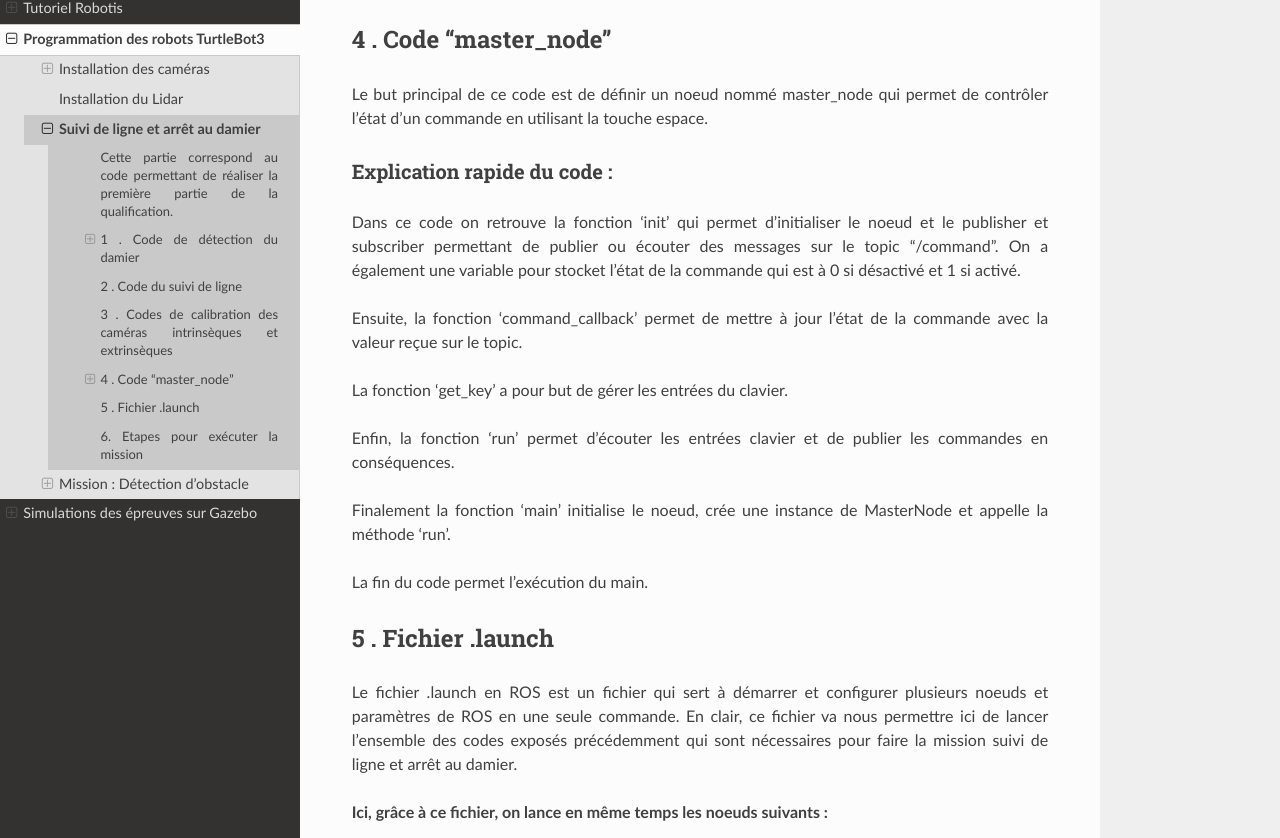
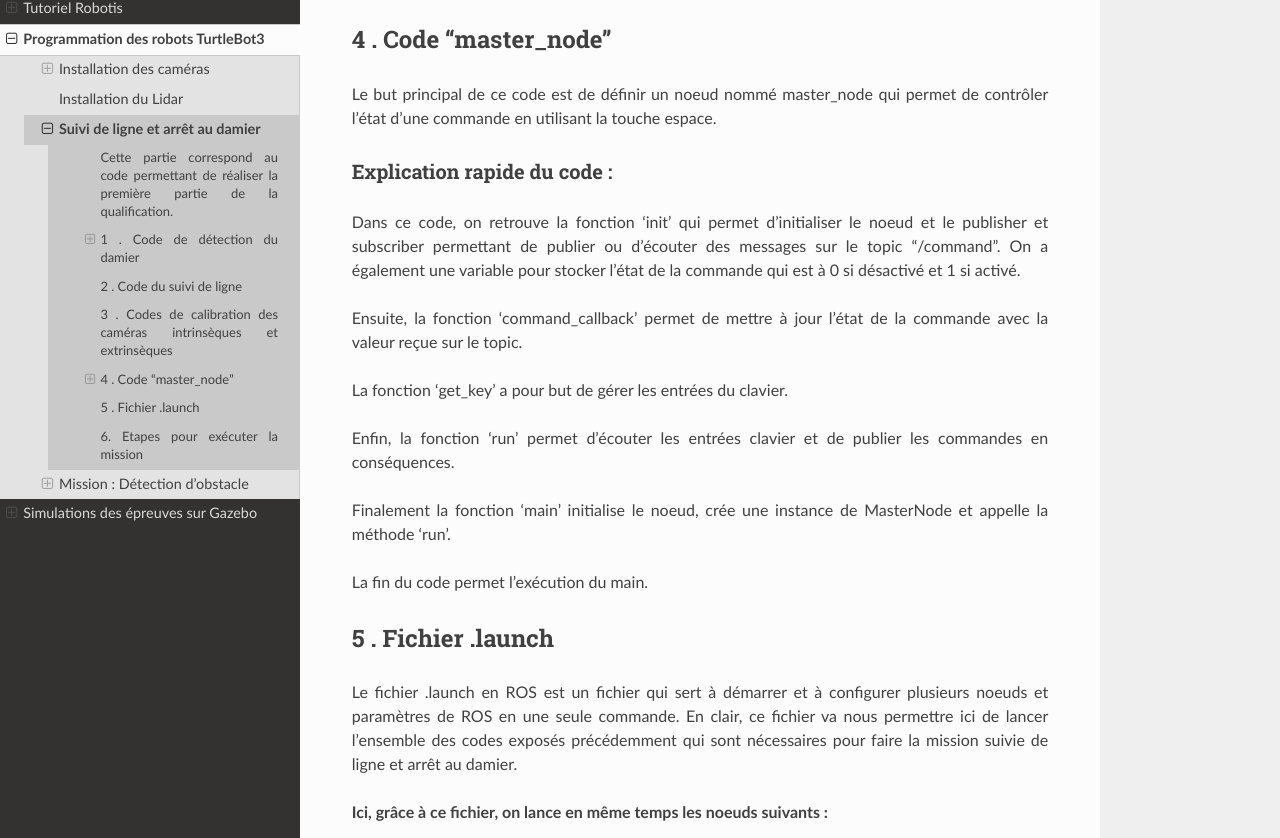
Before and after one commit to ThibaultTostain/insa-strasbourg-URRMC, a Sphinx documentation site: the page built from docs/source/turtlebot_reel/Suivi_de_ligne_et_arret_damier.rst, in a window 1280 px wide and 1400 px high, scrolled down 3026 px. Shown: the part 173-1011 px from the top of the window. Built offline with Sphinx 7.4.7 and the Read the Docs theme 3.1.0, drawn with Linux system fonts in a browser that asks for light colours; some of the changed text lies outside the part shown.

Commit message:
Update Suivi_de_ligne_et_arret_damier.rst

```diff
--- a/docs/source/turtlebot_reel/Suivi_de_ligne_et_arret_damier.rst
+++ b/docs/source/turtlebot_reel/Suivi_de_ligne_et_arret_damier.rst
@@ -10,7 +10,7 @@ Pour effectuer cela, nous aurons besoin du code de détection du damier et du co
 1 . Code de détection du damier
 -----------------------------
 
-Le but principal de ce code est de configurer et exécuter un noeud ROS quoi détecte un motif de damier dans les images reçues de la caméra. Lorsque le damier est détecté, il attend 15 secondes avant d'envoyer une commande d'arrêt.
+Le but principal de ce code est de configurer et d'exécuter un noeud ROS quoi détecte un motif de damier dans les images reçues de la caméra. Lorsque le damier est détecté, il attend 15 secondes avant d'envoyer une commande d'arrêt.
 
 .. code-block:: bash
 
@@ -138,7 +138,7 @@ Les codes que nous utiliserons sont les .launch suivants :
 4 . Code "master_node"
 -----------------------------
 
-Le but principal de ce code est de définir un noeud nommé master_node qui permet de contrôler l'état d'un commande en utilisant la touche espace.
+Le but principal de ce code est de définir un noeud nommé master_node qui permet de contrôler l'état d'une commande en utilisant la touche espace.
 
 
 .. code-block:: bash
@@ -219,7 +219,7 @@ Le but principal de ce code est de définir un noeud nommé master_node qui perm
 Explication rapide du code :
 ^^^^^^^^^^^^^^^^^^^^^^^^^^^^^
 
-Dans ce code on retrouve la fonction 'init' qui permet d'initialiser le noeud et le publisher et subscriber permettant de publier ou écouter des messages sur le topic "/command". On a également une variable pour stocket l'état de la commande qui est à 0 si désactivé et 1 si activé.
+Dans ce code, on retrouve la fonction 'init' qui permet d'initialiser le noeud et le publisher et subscriber permettant de publier ou d'écouter des messages sur le topic "/command". On a également une variable pour stocker l'état de la commande qui est à 0 si désactivé et 1 si activé.
 
 Ensuite, la fonction 'command_callback' permet de mettre à jour l'état de la commande avec la valeur reçue sur le topic.
 
@@ -235,7 +235,7 @@ La fin du code permet l'exécution du main.
 5 . Fichier .launch
 -----------------------------
 
-Le fichier .launch en ROS est un fichier qui sert à démarrer et configurer plusieurs noeuds et paramètres de ROS en une seule commande. En clair, ce fichier va nous permettre ici de lancer l'ensemble des codes exposés précédemment qui sont nécessaires pour faire la mission suivi de ligne et arrêt au damier.
+Le fichier .launch en ROS est un fichier qui sert à démarrer et à configurer plusieurs noeuds et paramètres de ROS en une seule commande. En clair, ce fichier va nous permettre ici de lancer l'ensemble des codes exposés précédemment qui sont nécessaires pour faire la mission suivie de ligne et arrêt au damier.
 
 Ici, grâce à ce fichier, on lance en même temps les noeuds suivants :
     - calibration intrinsèque de la caméra
```
Also changed, not shown: other parts of docs/source/turtlebot_reel/Suivi_de_ligne_et_arret_damier.rst (+4 -4 lines).
